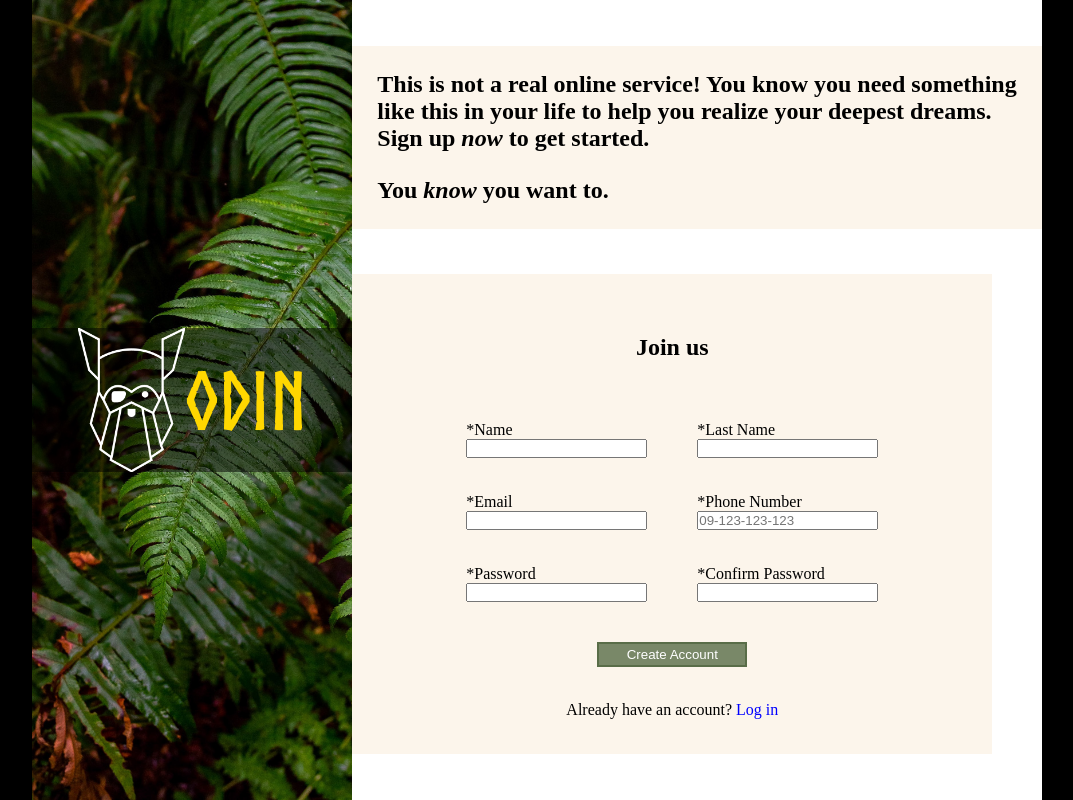
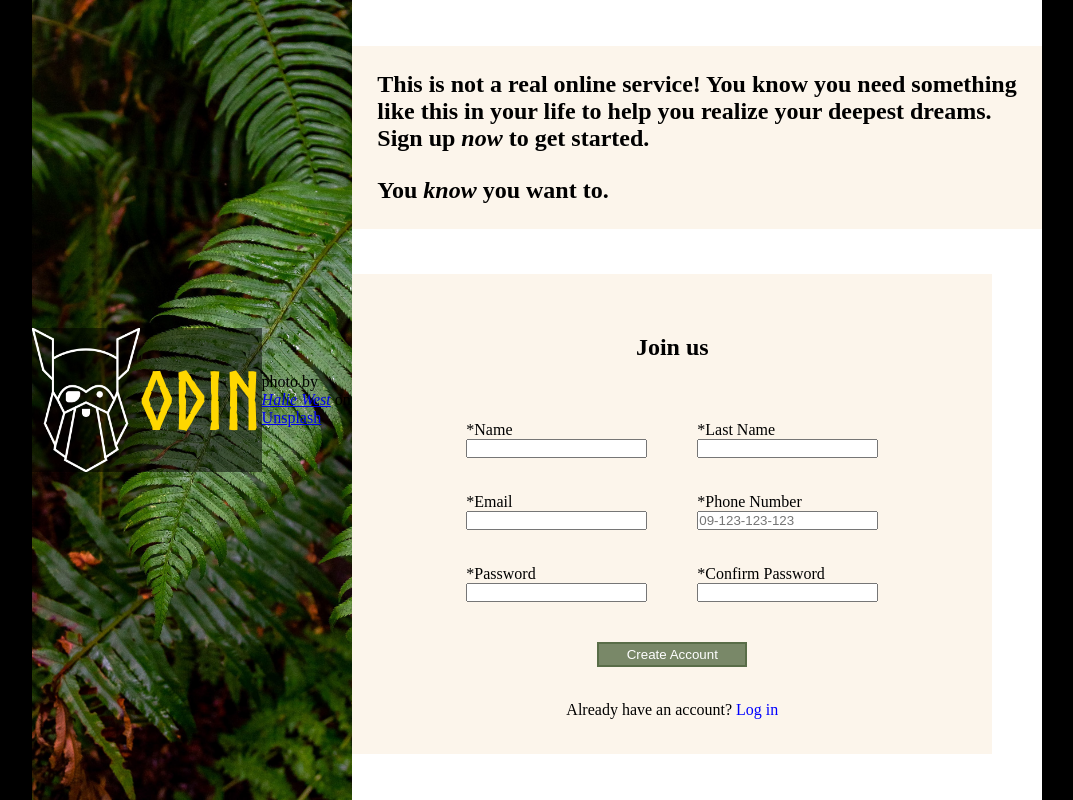
Before and after one commit to EssenceCode/Project-Sign-up-Form, a plain HTML site: page index.html in a window 1280 px wide. Shown: the whole page, without its empty margins (103-1176 px from the left). Drawn offline with Linux system fonts and the light colour scheme.

Commit message:
added credits to the img

```diff
--- a/index.html
+++ b/index.html
@@ -12,6 +12,11 @@
             <div class="logo">
                 <img src="./img/odin-lined.png" alt="">
                 <p>ODIN</p>
+            </div>
+            <div class="credit">
+                <p>photo by <cite><a href="https://unsplash.com/@haliewestphoto" target="_blank">Halie West</a></cite>
+                on<a href="https://unsplash.com/photos/25xggax4bSA" target="_blank"> Unsplash</a>
+                </p>
             </div>
         </div>
         <div class="right-container">
```
